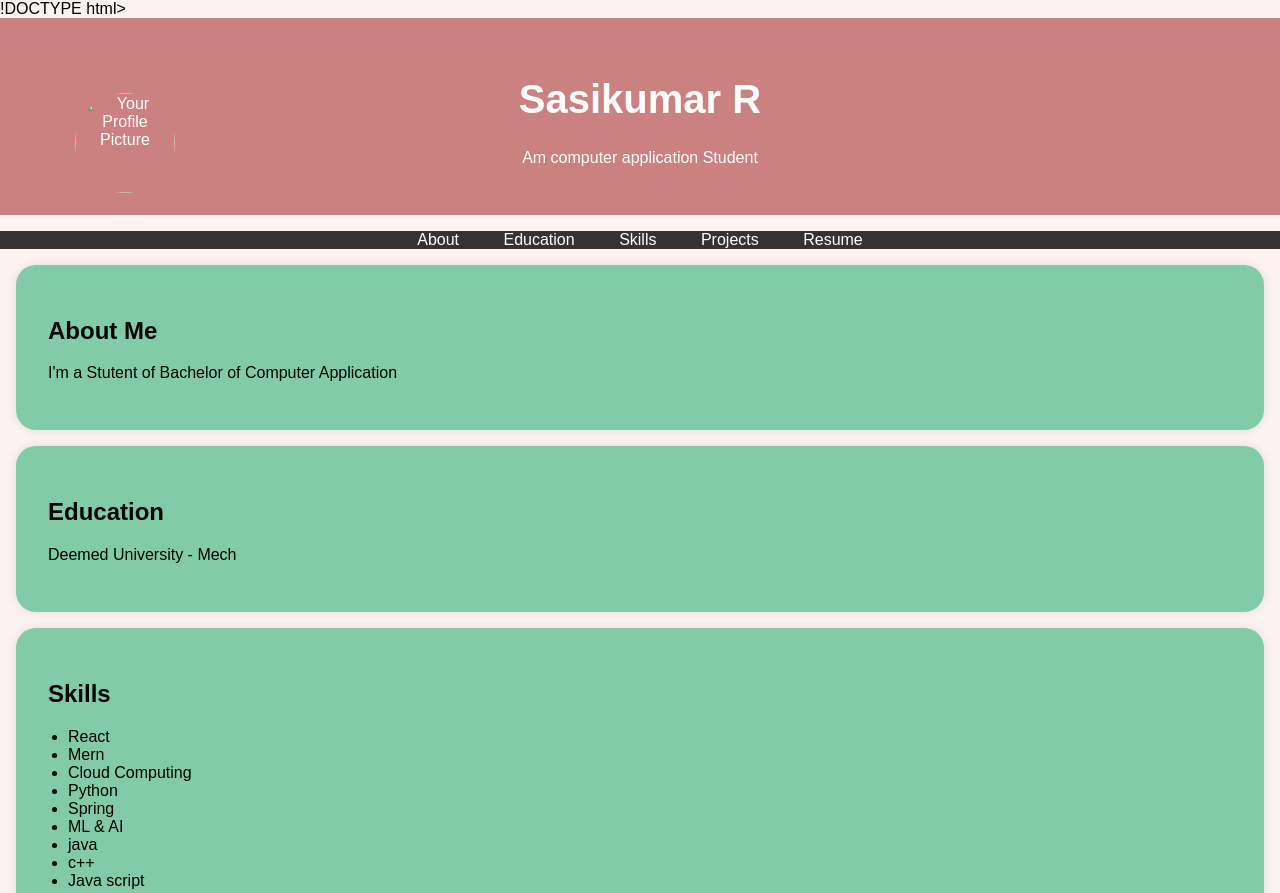
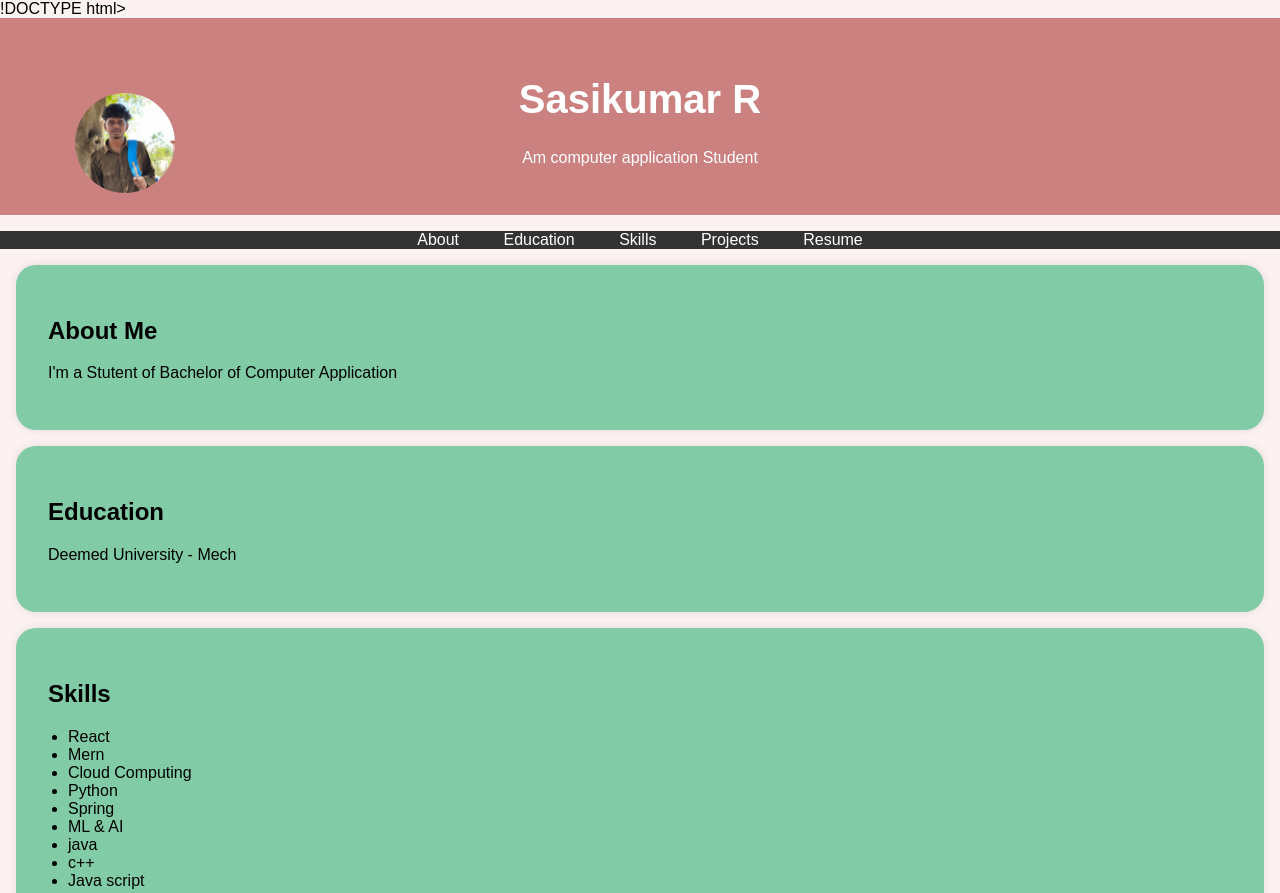
Before and after one commit to SasiKumar234/digital-portfolio, a plain HTML site: page index.html in a window 1280 px wide. Shown: the top 893 px of the page. Drawn offline with Linux system fonts and the light colour scheme.

Commit message:
Update index.html

```diff
--- a/index.html
+++ b/index.html
@@ -96,7 +96,7 @@
       <div class="header-content">
         <!-- Add your profile picture here -->
         <img
-          src="passport photo.jpg"
+          src="ca702459-25d8-49dc-ac1d-ac8b0cfe6119.jpg"
           alt="Your Profile Picture"
           class="profile-picture"
         />
```
